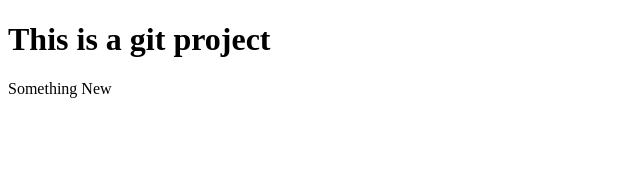
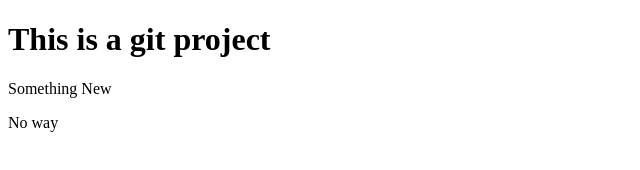
Before and after one commit to NomanSadick/git-project, a plain HTML site: page index.html in a window 1280 px wide. Shown: the full height of the page, 0-640 px from the left. Drawn offline with Linux system fonts and the light colour scheme.

Commit message:
third  commit

```diff
--- a/index.html
+++ b/index.html
@@ -8,5 +8,6 @@
 <body>
     <h1>This is a git project</h1>
     <p>Something New</p>
+    <p>No way</p>
 </body>
 </html>
```
